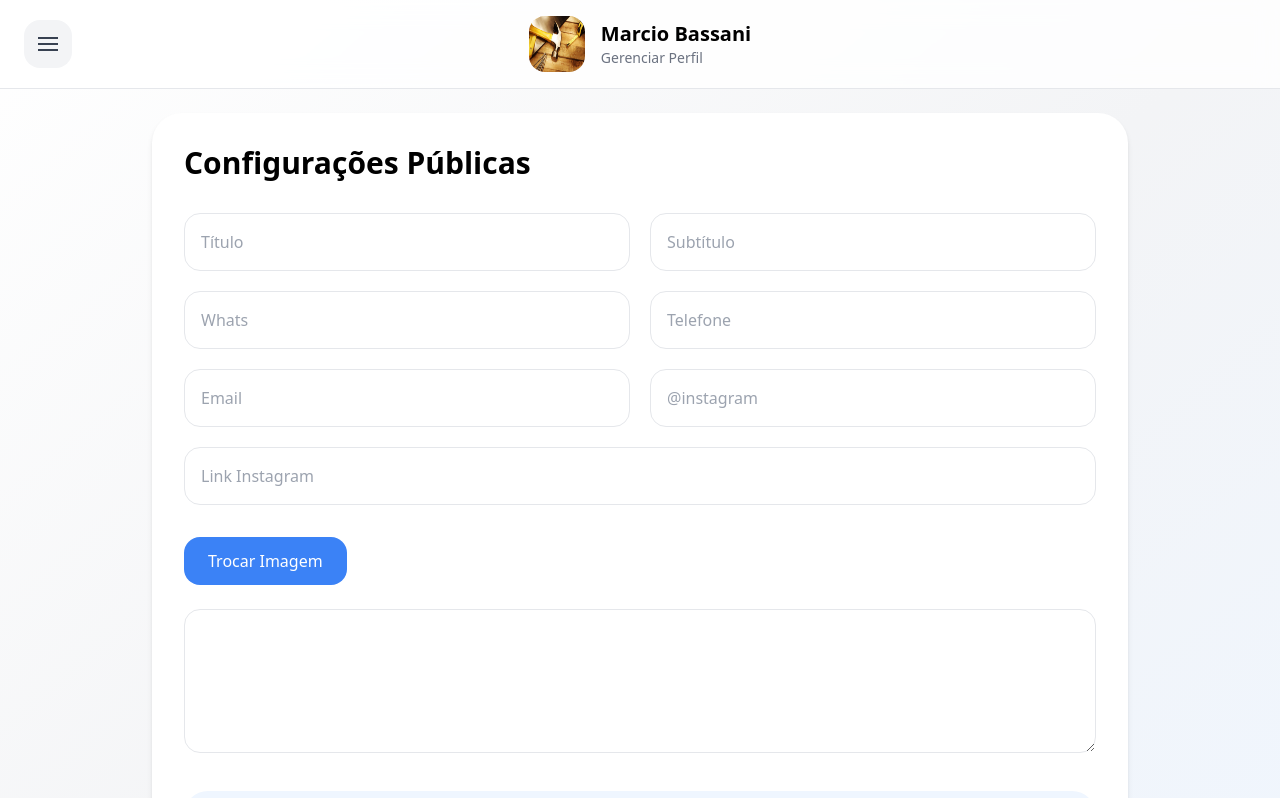
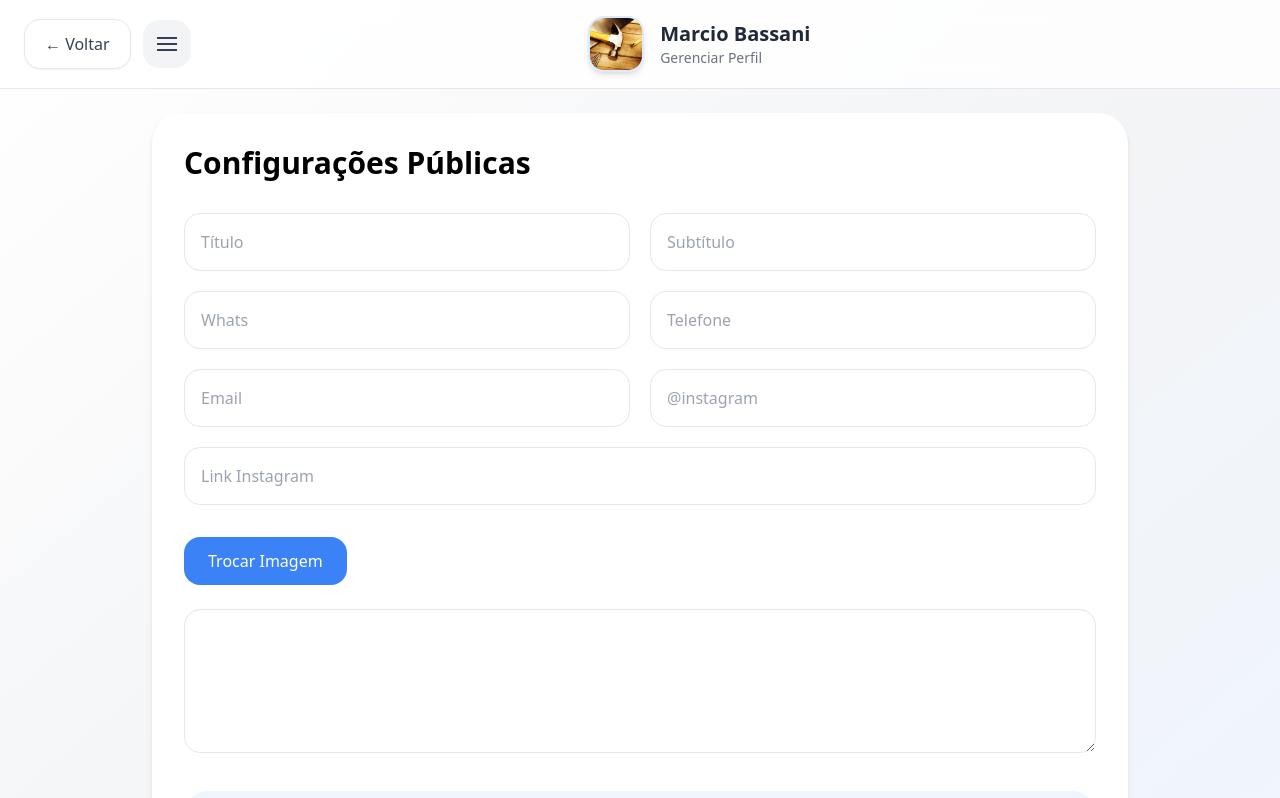
Before and after one commit to Rh4yanna/marcenaria, a React (Vite) app: page /gerenciarPerfil in a window 1280 px wide. Shown: the top 798 px of the page. Built offline with nearby package versions, Linux system fonts and the light colour scheme; no server answers; sample sign-in values are in the browser's storage.

Commit message:
ajuste de gerenciar perfil

```diff
--- a/src/pages/gerenciarPerfil.jsx
+++ b/src/pages/gerenciarPerfil.jsx
@@ -350,6 +350,7 @@ z-30
 bg-white/80
 backdrop-blur-md
 border-b
+border-gray-200
 ">
 
   <div className="
@@ -361,6 +362,35 @@ flex
   justify-between
   items-center
   ">
+
+    {/* ESQUERDA */}
+    <div className="
+    flex
+    items-center
+    gap-3
+    ">
+
+      <button
+        onClick={()=>
+          navigate("/home")
+        }
+        className="
+        bg-white
+        border
+        border-gray-200
+        hover:bg-gray-100
+        transition
+        text-gray-700
+        px-5
+        py-3
+        rounded-2xl
+        shadow-sm
+        "
+      >
+
+        ← Voltar
+
+      </button>
 
 
       <button
@@ -374,36 +404,28 @@ w-12
         h-12
         rounded-2xl
         bg-gray-100
+        hover:bg-blue-50
         flex
         flex-col
+        items-center
         justify-center
-items-center
         gap-1
+        transition
         "
       >
 
-<span className="
-w-5
-h-0.5
-bg-gray-700
-"/>
+        <span className="w-5 h-0.5 bg-gray-700"></span>
 
-<span className="
-w-5
-h-0.5
-bg-gray-700
-"/>
+        <span className="w-5 h-0.5 bg-gray-700"></span>
 
-<span className="
-w-5
-h-0.5
-bg-gray-700
-"/>
+        <span className="w-5 h-0.5 bg-gray-700"></span>
 
       </button>
 
+    </div>
 
 
+    {/* CENTRO */}
     <div className="
     flex
     items-center
@@ -412,19 +434,24 @@ gap-4
 
       <img
         src={logo}
+        alt=""
         className="
         w-14
         h-14
         rounded-2xl
+        object-cover
+        border-2
+        border-blue-100
+        shadow-md
         "
       />
-
 
       <div>
 
         <h1 className="
         font-bold
         text-xl
+        text-gray-800
         ">
 
           Marcio Bassani
@@ -444,7 +471,9 @@ Gerenciar Perfil
 
     </div>
 
-<div className="w-12"/>
+
+    {/* ESPAÇADOR */}
+    <div className="w-12"></div>
 
   </div>
 
```
Lines whose indentation alone changed are shown as unchanged.
